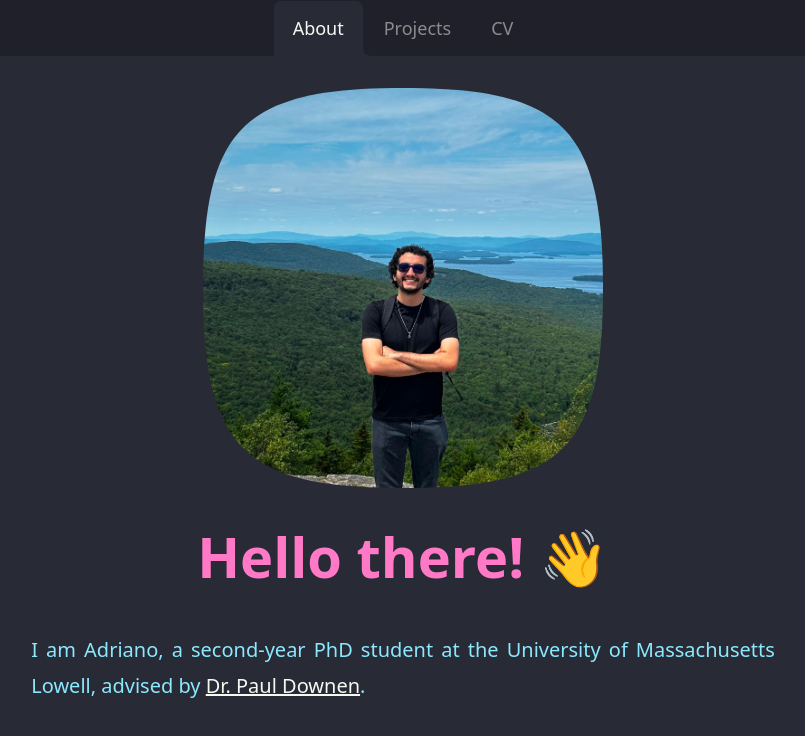
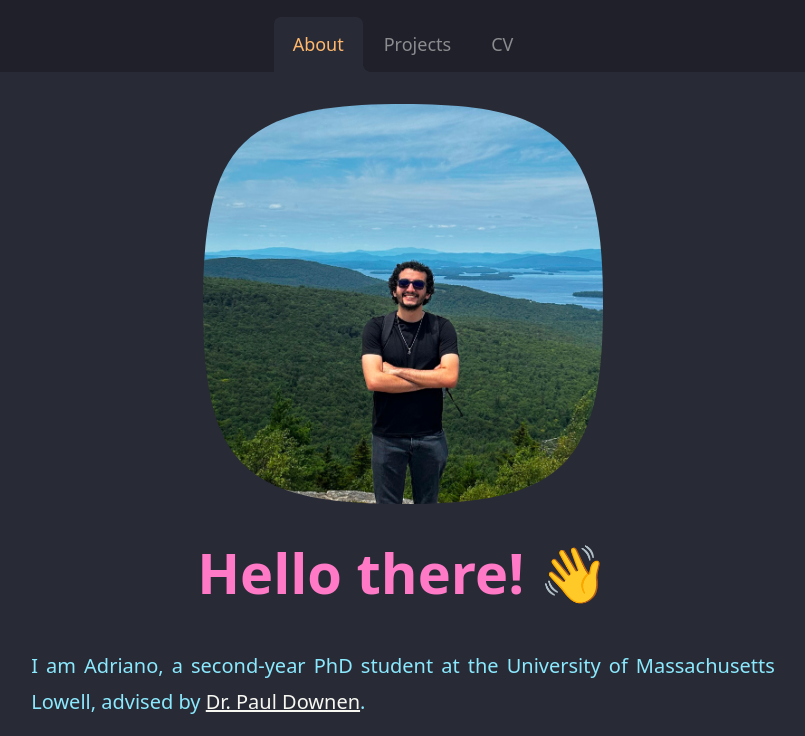
Before and after one commit to AdrianoII/comp.5130-p1, a Next.js app: page / in a window 1280 px wide. Shown: the top 736 px of the page, without its empty margins (237-1042 px from the left). Built offline with nearby package versions, Linux system fonts and the light colour scheme; a small style sheet from the web is missing; what @mui/material-nextjs would draw is missing.

Commit message:
Fix navbar under copy page

```diff
--- a/app/components/navbar.tsx
+++ b/app/components/navbar.tsx
@@ -5,10 +5,10 @@ import { usePathname } from 'next/navigation'
 export default function NavBar() {
   const pathname = usePathname()
   return (
-    <nav className="flex items-center justify-center gap-[16px]">
-      <div role="tablist" className="tabs  tabs-lift tabs-xl">
+    <nav className="mt-4 text-accent flex items-center justify-center">
+      <div role="tablist" className="tabs tabs-lift tabs-xl">
         <Link href="/" role="tab" className={`tab ${pathname === "/" ? "tab-active" : ""}`}>About</Link>
-        <Link href="/projects" role="tab" className={`tab ${pathname === "/projects" ? "tab-active" : ""}`}>Projects</Link>
+        <Link href="/projects" role="tab" className={`tab ${pathname.startsWith("/projects") ? "tab-active" : ""}`}>Projects</Link>
         <Link href="/cv" role="tab" className={`tab ${pathname === "/cv" ? "tab-active" : ""}`}>CV</Link>
       </div>
     </nav>
```
